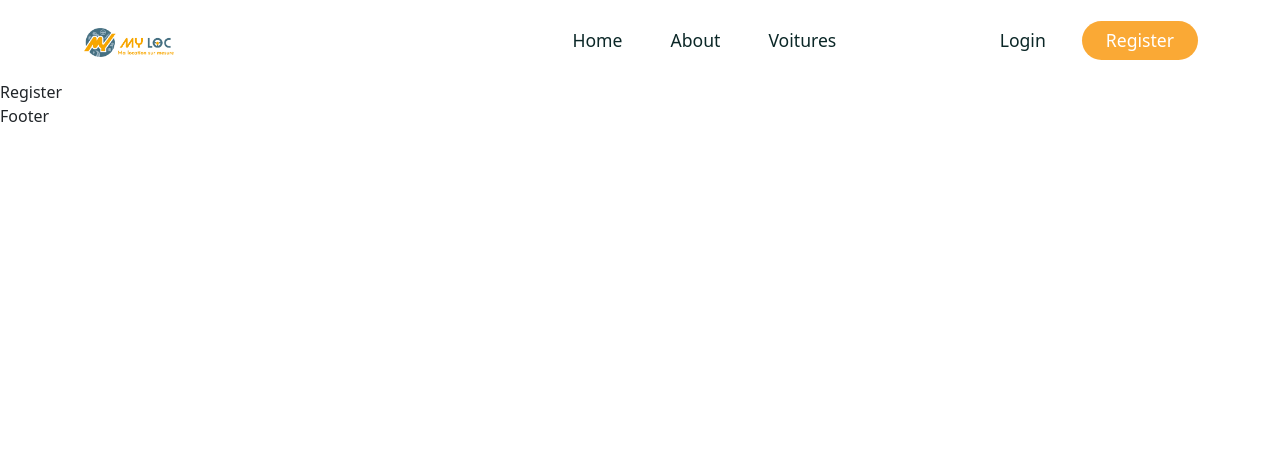
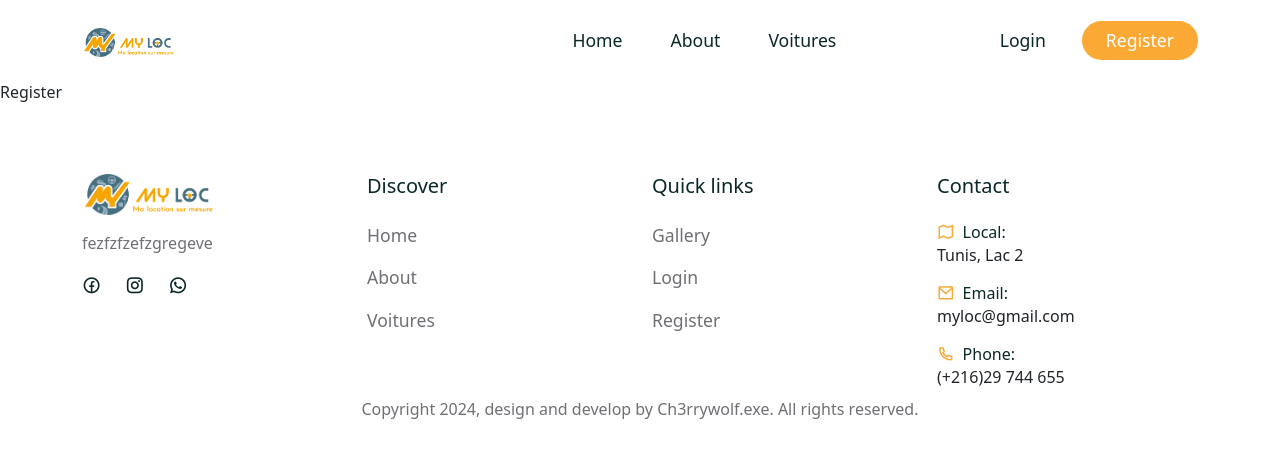
Before and after one commit to ch3rrywolf/Myloc-comparator, a React (Create React App) app in the folder frontend/: page /register in a window 1280 px wide. Shown: the top 458 px of the page. Built offline with nearby package versions, Linux system fonts and the light colour scheme; a web font is replaced by a local one.

Commit message:
[Front] Home Footer

```diff
--- a/frontend/src/components/Footer/Footer.jsx
+++ b/frontend/src/components/Footer/Footer.jsx
@@ -1,8 +1,130 @@
 import React from 'react'
+import "./footer.css";
+
+import { Container, Row, Col, ListGroup, ListGroupItem } from 'reactstrap';
+import { Link } from "react-router-dom";
+import logo from "../../assets/images/logo_myloc_hori.png"
+
+const quick__links=[
+  {
+      path:'/home',
+      display:'Home'
+  },
+  {
+      path:'/about',
+      display:'About'
+  },
+  {
+      path:'/voitures',
+      display:'Voitures'
+  },
+];
+
+const quick__links2=[
+  {
+      path:'/gallery',
+      display:'Gallery'
+  },
+  {
+      path:'/login',
+      display:'Login'
+  },
+  {
+      path:'/register',
+      display:'Register'
+  },
+];
+
 
 const Footer = () => {
+  const year = new Date().getFullYear()
+
   return (
-    <div>Footer</div>
+    <footer className="footer">
+      <Container>
+        <Row>
+          <Col lg="3">
+          <div className="logo">
+            <img src={logo} alt="" />
+            <p>fezfzfzefzgregeve</p>
+
+            <div className="social__links d-flex align-items-center gap-4">
+              <span>
+                <Link to='#'><i class="ri-facebook-circle-line"></i></Link>
+              </span>
+              <span>
+                <Link to='#'><i class="ri-instagram-line"></i></Link>
+              </span>
+              <span>
+                <Link to='#'><i class="ri-whatsapp-line"></i></Link>
+              </span>
+            </div>
+          </div>
+          </Col>
+          <Col lg="3">
+            <h5 className="footer__link-title">Discover</h5>
+            <ListGroup className="footer__quick-links">
+              {
+                quick__links.map((item, index) =>(
+                  <ListGroupItem key={index} className='ps-0 border-0'>
+                    <Link to={item.path}>{item.display}</Link>
+                  </ListGroupItem>
+                ))
+              }
+            </ListGroup>
+          </Col>
+          <Col lg="3">
+          <h5 className="footer__link-title">Quick links</h5>
+            <ListGroup className="footer__quick-links">
+              {
+                quick__links2.map((item, index) =>(
+                  <ListGroupItem key={index} className='ps-0 border-0'>
+                    <Link to={item.path}>{item.display}</Link>
+                  </ListGroupItem>
+                ))
+              }
+            </ListGroup>
+          </Col>
+          <Col>
+          <h5 className="footer__link-title">Contact</h5>
+
+            <ListGroup className="footer__quick-links">
+            <ListGroupItem className="ps-0 border-0 algin-items-center gap-3">
+                   <h6 className="mb-0 d-flex align-items-center gap-2">
+                    <span>
+                      <i class="ri-map-line"></i>
+                    </span>
+                    Local:
+                   </h6>
+                   <p className="mb-0">Tunis, Lac 2</p>
+            </ListGroupItem>
+                  <ListGroupItem className="ps-0 border-0 algin-items-center gap-3">
+                   <h6 className="mb-0 d-flex align-items-center gap-2">
+                    <span>
+                      <i class="ri-mail-line"></i>
+                    </span>
+                    Email:
+                   </h6>
+                   <p className="mb-0">myloc@gmail.com</p>
+                  </ListGroupItem>
+                  <ListGroupItem className="ps-0 border-0 algin-items-center gap-3">
+                   <h6 className="mb-0 d-flex align-items-center gap-2">
+                    <span>
+                      <i class="ri-phone-line"></i>
+                    </span>
+                    Phone:
+                   </h6>
+                   <p className="mb-0">(+216)29 744 655</p>
+                  </ListGroupItem>
+            </ListGroup>
+          </Col>
+          <Col lg='12' className="text-center">
+              <p className="copyright">Copyright {year}, design and develop by Ch3rrywolf.exe. All rights reserved.</p>
+          </Col>
+        </Row>
+      </Container>
+
+    </footer>
   )
 }
 
--- /dev/null
+++ b/frontend/src/components/Footer/footer.css
@@ -0,0 +1,40 @@
+.footer {
+    padding-top: 70px;
+    padding-bottom: 30px;
+}
+
+.footer .logo img {
+    width: 50%;
+    margin-bottom: 1rem;
+}
+
+.footer .logo p {
+    color: var(--text-color);
+}
+
+.social__links span a{
+    text-decoration: none;
+    color: var(--heading-color);
+    font-size: 1.2rem;
+}
+
+.footer__link-title {
+    color: var(--heading-color);
+    margin-bottom: 1rem;
+}
+
+.footer__quick-links li a {
+    text-decoration: none;
+    color: var(--text-color);
+    font-size: 1.1rem;
+}
+
+.footer__quick-links h6 span i {
+    color: var(--secondary-color);
+    font-size: 1.1rem;
+}
+
+.copyright {
+    color: var(--text-color);
+    font-size: 1rem;
+}
--- a/frontend/src/components/Header/Header.jsx
+++ b/frontend/src/components/Header/Header.jsx
@@ -1,4 +1,4 @@
-import React from 'react';
+import React, {useRef, useEffect} from 'react';
 import { Container, Row, Button} from 'reactstrap'
 import { NavLink, Link } from 'react-router-dom';
 
@@ -22,7 +22,25 @@
 
 
 const Header = () => {
-  return <header className="header">
+
+    const headerRef = useRef(null)
+
+    const stickyHeaderFunc = ()=>{
+        window.addEventListener('scroll', ()=>{
+            if(document.body.scrollTop >80 || document.documentElement.scrollTop >80){
+                headerRef.current.classList.add('sticky__header')
+            }else{
+                headerRef.current.classList.remove('sticky__header')
+            }
+        })
+    }
+
+    useEffect(()=>{
+        stickyHeaderFunc()
+        return window.removeEventListener('scroll', stickyHeaderFunc)
+    })
+
+  return <header className="header" ref={headerRef}>
     <Container>
         <Row>
             <div className="nav__wrapper d-flex align-items-center justify-content-between">
```
